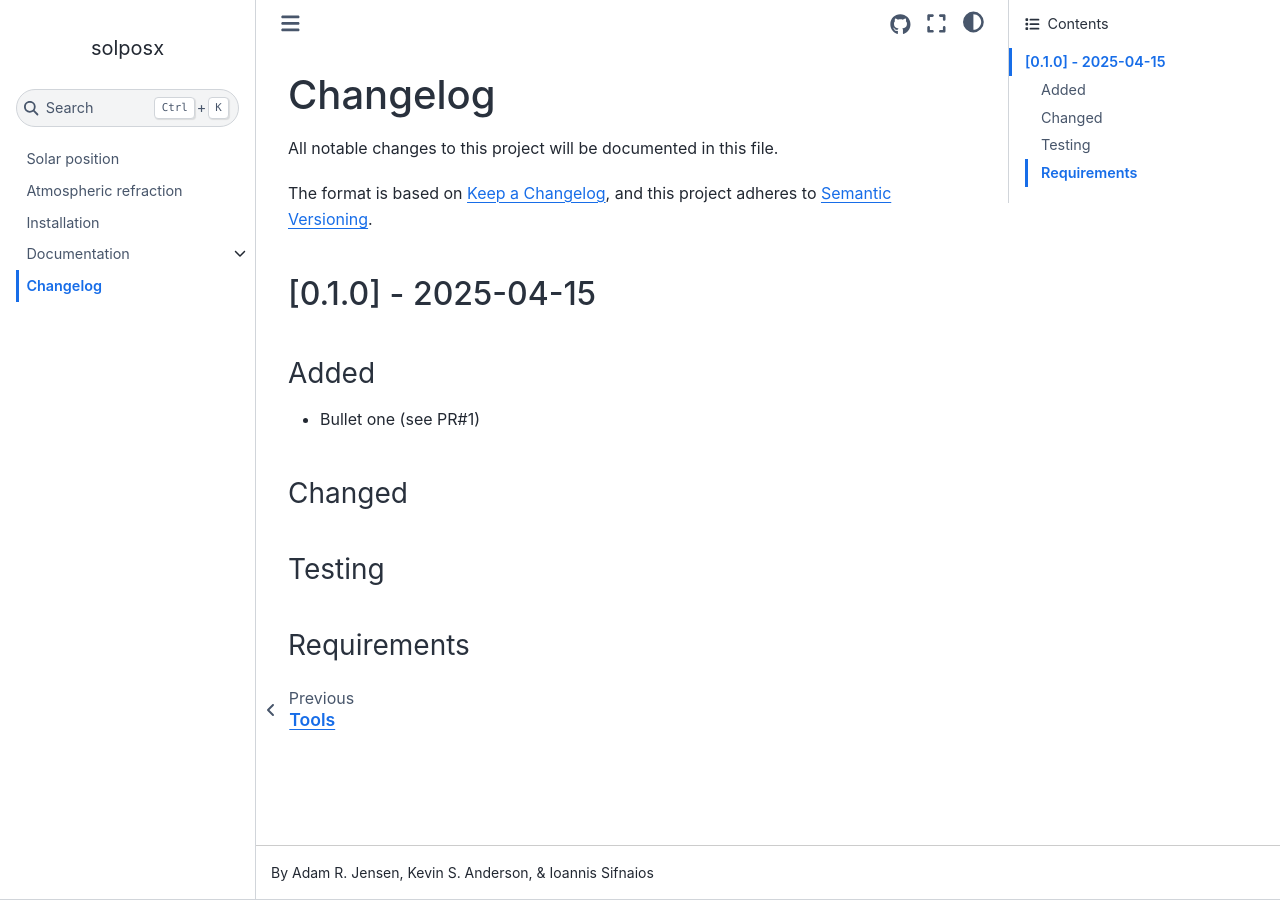
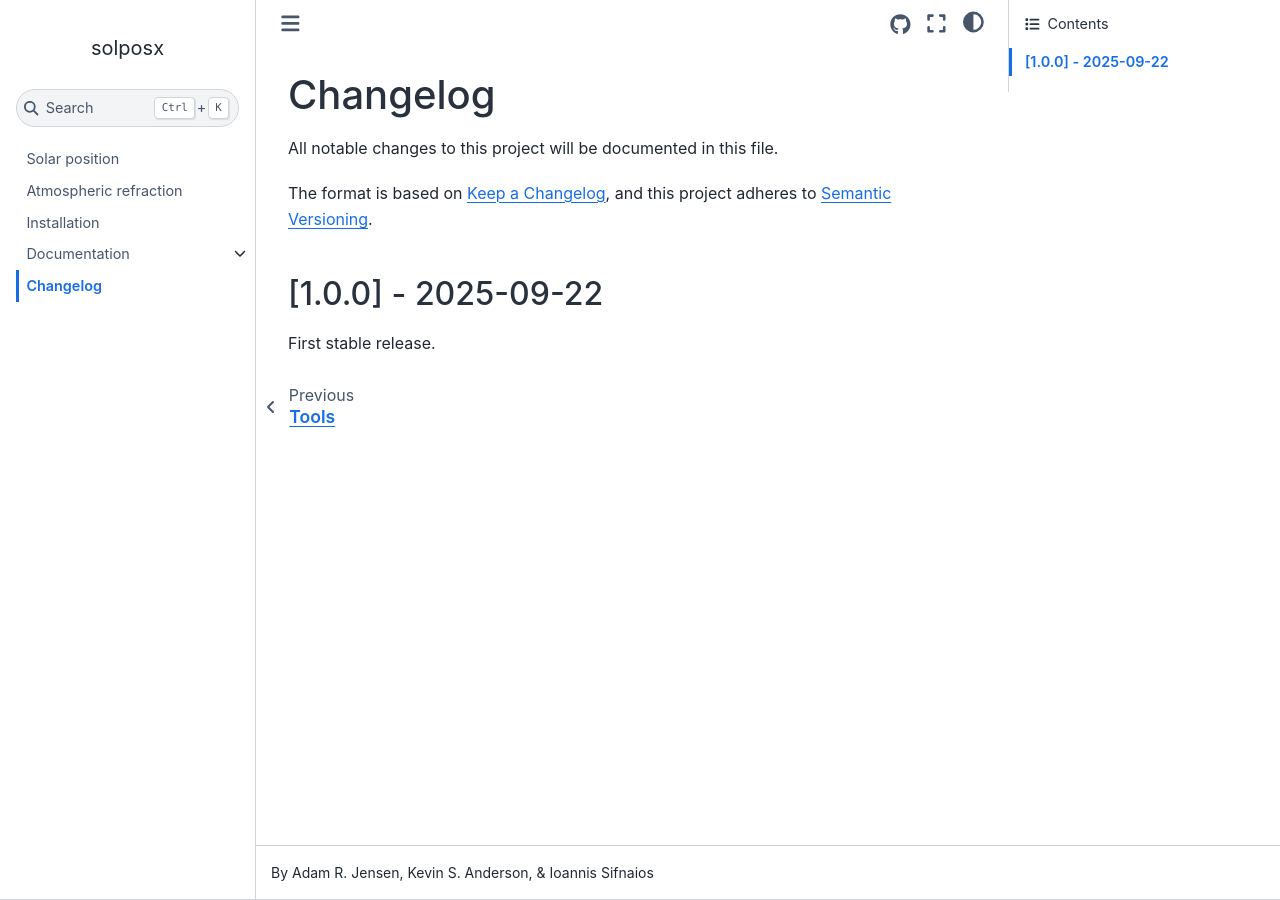
Before and after one commit to pvlib/solposx, a Sphinx documentation site: the page built from docs/source/whatsnew.md, in a window 1280 px wide. Built offline with Sphinx 7.4.7 and the Sphinx Book theme 1.1.4, drawn with Linux system fonts in a browser that asks for light colours.

Commit message:
Update whatsnew.md (#115)

```diff
--- a/docs/source/whatsnew.md
+++ b/docs/source/whatsnew.md
@@ -4,13 +4,5 @@ All notable changes to this project will be documented in this file.
 The format is based on [Keep a Changelog](https://keepachangelog.com/en/1.0.0/),
 and this project adheres to [Semantic Versioning](https://semver.org/spec/v2.0.0.html).
 
-## [0.1.0] - 2025-04-15
-
-### Added
-- Bullet one (see PR#1)
-
-### Changed
-
-### Testing
-
-### Requirements
+## [1.0.0] - 2025-09-22
+First stable release.
```
